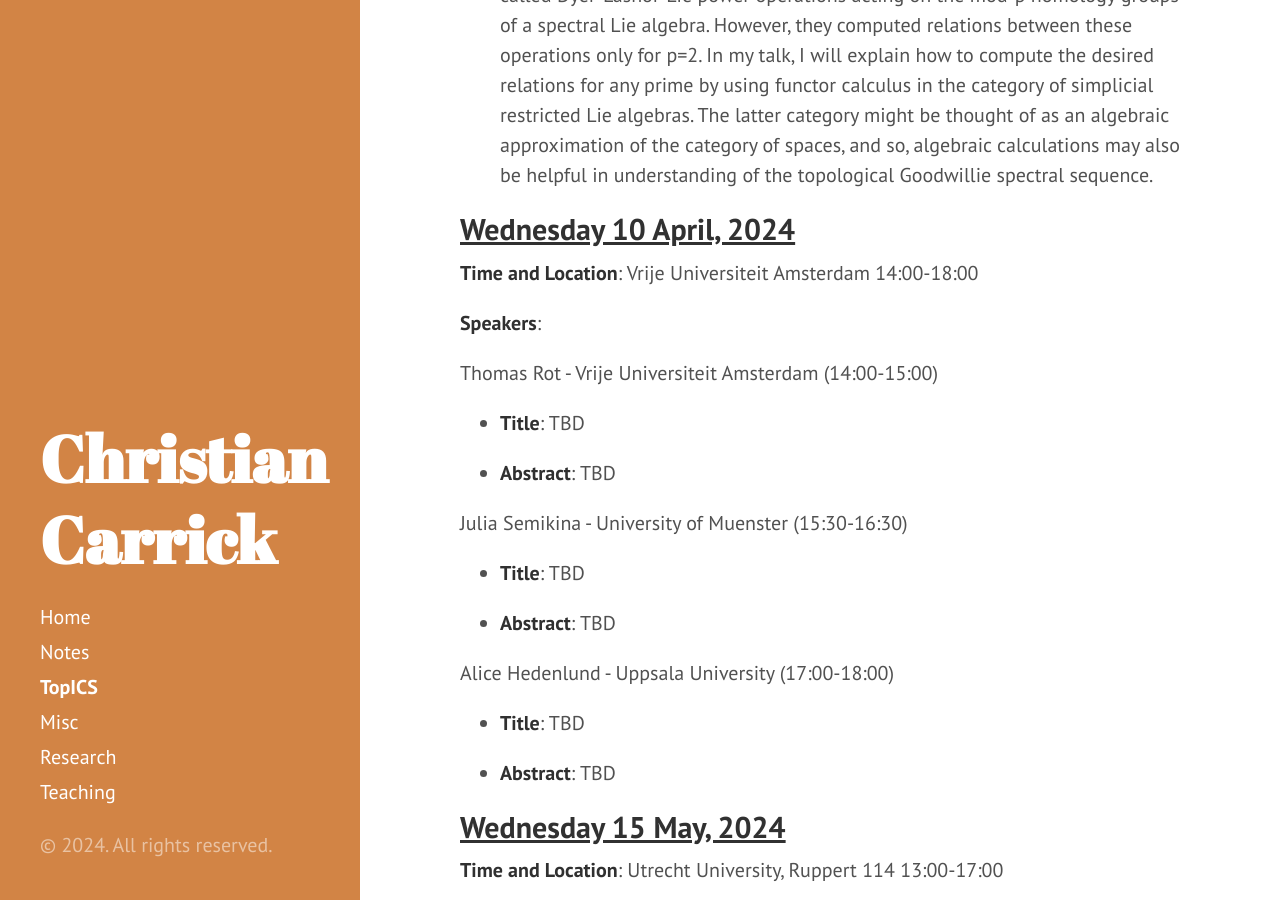
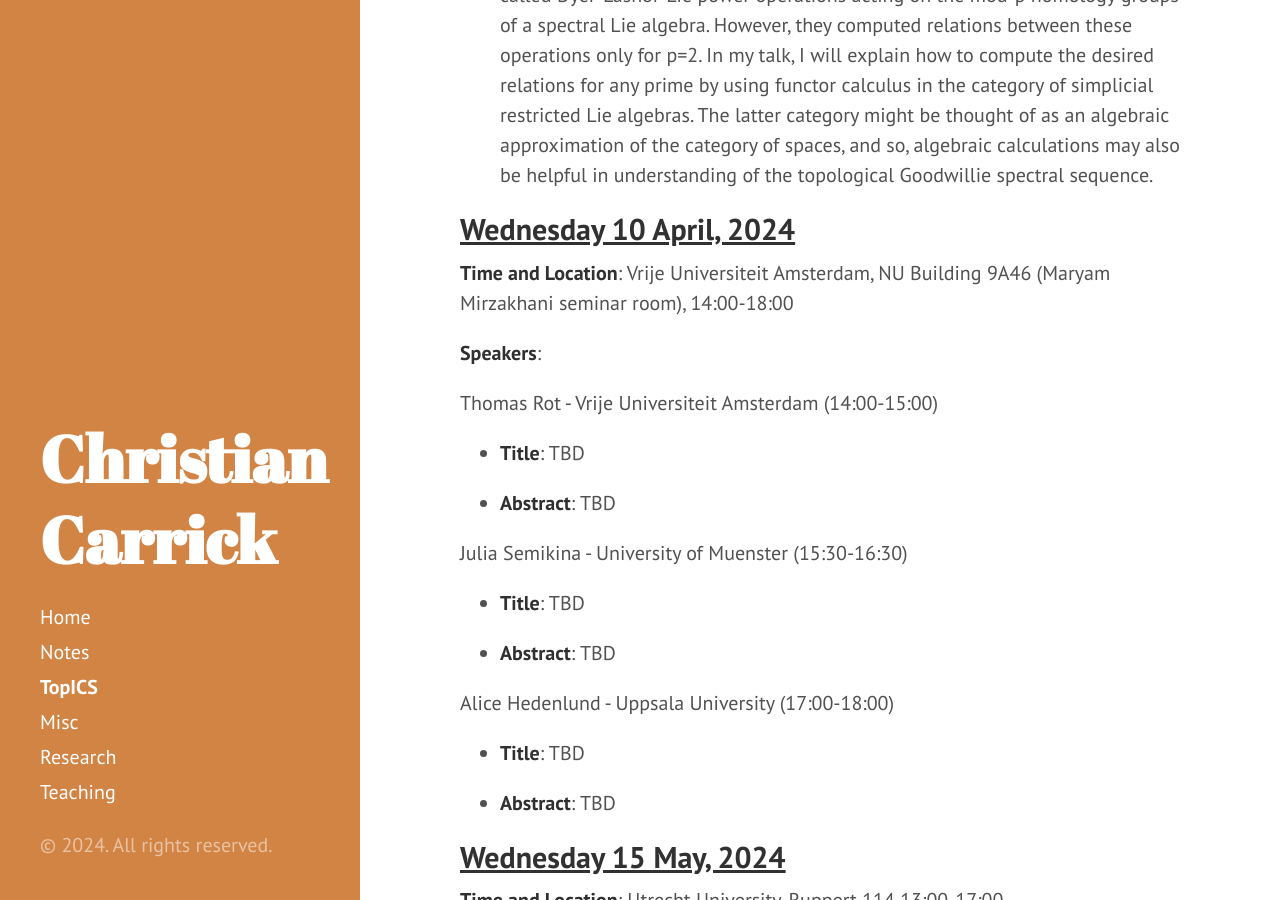
Before and after one commit to carrickchristian/carrickchristian.github.io, a Jekyll site: the page built from TopICS.md, in a window 1280 px wide and 900 px high, scrolled down 3197 px. Built offline with Jekyll 4.4.1, drawn with Linux system fonts in a browser that asks for light colours; formulas are drawn with MathJax 3.

Commit message:
home page fix

```diff
--- a/TopICS.md
+++ b/TopICS.md
@@ -61,7 +61,7 @@ Nikolai Konovalov - Max Planck Institute of Mathematics Bonn (17:00-18:00)
 
 ## <ins>Wednesday 10 April, 2024</ins>
 
-**Time and Location**: Vrije Universiteit Amsterdam 14:00-18:00
+**Time and Location**: Vrije Universiteit Amsterdam, NU Building 9A46 (Maryam Mirzakhani seminar room), 14:00-18:00
 
 **Speakers**:
 
--- a/index.html
+++ b/index.html
@@ -9,7 +9,7 @@ title: Home
 
 <p>I am a Postdoctoral Fellow at the <a href="https://utrechtgeometrycentre.nl/">Utrecht Geometry Center</a> at Universiteit Utrecht working with <a href="https://webspace.science.uu.nl/~meier007/">Lennart Meier</a>. From September 2022 through December 2022, I was at the Hausdorff Institute in Bonn for the trimester on Spectral Methods in Algebra, Geometry, and Topology. I received my Ph.D. in Mathematics in June 2022 from UCLA, where my advisor was <a href="https://www.math.ucla.edu/~mikehill/">Mike Hill</a>. My CV is <a href="https://carrickchristian.github.io/cv.pdf">here</a>.</p>
 
-<p>My research is in equivariant, chromatic, and motivic homotopy. I am particularly interested in (connective) higher real $K$-theories and relating the various computations one can perform with these theories (e.g. their slice, homotopy fixed points, Adams, Adams-Novikov, etc. spectral sequences) to moduli problems in algebraic geometry via the language of stacks. See my <a href="https://carrickchristian.github.io/research/">Research</a> page for more. </p>
+<p>My research is in equivariant, chromatic, synthetic, and motivic homotopy. I am particularly interested in (connective) higher real $K$-theories and relating the various computations one can perform with these theories (e.g. their slice, homotopy fixed points, Adams, Adams-Novikov, etc. spectral sequences) to moduli problems in algebraic geometry via the language of stacks. See my <a href="https://carrickchristian.github.io/research/">Research</a> page for more. </p>
 
 <h2 id="publications">Publications</h2>
 
```
